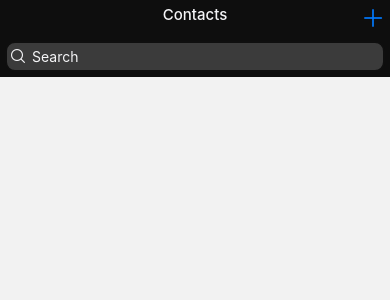
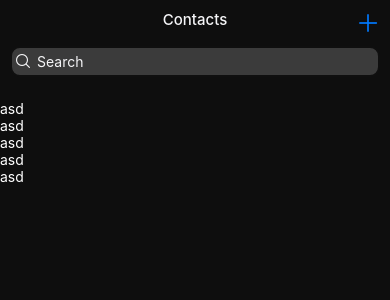
Before and after one commit to paulosteffenm/Contacts, a React Native app: screen /Contacts in a window 390 px wide. Shown: the top 300 px of the page. Built offline with nearby package versions, Linux system fonts and the light colour scheme.

Commit message:
feat: implements add new contact

```diff
--- /dev/null
+++ b/src/components/ContactItem.tsx
@@ -0,0 +1,11 @@
+import { View, Text } from 'react-native';
+
+const ContactItem = () => {
+  return (
+    <View>
+      <Text style={{ color: 'white' }}>asd</Text>
+    </View>
+  );
+};
+
+export default ContactItem;
--- a/src/components/ContactsHeader.tsx
+++ b/src/components/ContactsHeader.tsx
@@ -1,5 +1,4 @@
 import { Text, StyleSheet, View, TextInput, TouchableOpacity } from 'react-native';
-import { SafeAreaProvider, SafeAreaView } from 'react-native-safe-area-context';
 import { AntDesign } from '@expo/vector-icons';
 import { StackNavigationProp } from '@react-navigation/stack';
 import { useNavigation } from '@react-navigation/native';
@@ -15,8 +14,7 @@ const ContactsHeader = () => {
   };
 
   return (
-    <SafeAreaProvider>
-      <SafeAreaView style={styles.safeView}>
+    <View style={styles.safeView}>
       <View style={styles.contactsPlus}>
         <AntDesign name="plus" size={24} color="transparent" />
         <Text style={styles.contactsText}>Contacts</Text>
@@ -35,8 +33,7 @@ const ContactsHeader = () => {
           placeholder='Search'
         />
       </View>
-      </SafeAreaView>
-    </SafeAreaProvider>
+    </View>
   );
 };
 
@@ -44,9 +41,13 @@ export default ContactsHeader;
 
 const styles = StyleSheet.create({
   safeView: {
+    padding: 5,
     display: 'flex',
     flexDirection: 'column',
     backgroundColor: '#0E0E0E',
+    position: 'absolute',
+    zIndex: 10,
+    width: '100%'
   },
   contactsPlus: {
     padding: 5,
--- a/src/components/ManageContactHeader.tsx
+++ b/src/components/ManageContactHeader.tsx
@@ -1,6 +1,9 @@
 import { useNavigation } from '@react-navigation/native';
 import { StackNavigationProp } from '@react-navigation/stack';
 import { Text, StyleSheet, TouchableOpacity, View } from 'react-native';
+import { useDispatch, useSelector } from 'react-redux';
+import { addContact, IContactsState } from '../redux/reducers/contact.reducer';
+import { AppDispatch, RootState } from '../redux/store/store';
 import { RootStackParamList } from '../views/RootStackPrams';
 
 type authScreenProp = StackNavigationProp<RootStackParamList, 'ManageContact'>;
@@ -9,8 +12,17 @@ const ManageContactHeader = () => {
 
   const navigation = useNavigation<authScreenProp>();
 
+  const dispatch = useDispatch<AppDispatch>();
+
+  const { currentContact } = useSelector<RootState, IContactsState>((state) => state.contact);
+
   const handleBack = () => {
     navigation.navigate('Contacts');
+  };
+
+  const handleDone = () => {
+    dispatch(addContact());
+    handleBack();
   };
 
   return (
@@ -19,7 +31,10 @@ const ManageContactHeader = () => {
         <Text style={styles.navigateButtons}>Cancel</Text>
       </TouchableOpacity>
       <Text style={styles.contactsText}>Contacts</Text>
-      <Text style={styles.navigateButtons}>Done</Text>
+      <TouchableOpacity onPress={() => handleDone()}>
+        <Text style={styles.navigateButtons}>Done</Text>
+      </TouchableOpacity>
+
     </View>
   );
 };
@@ -34,7 +49,7 @@ const styles = StyleSheet.create({
     justifyContent: 'space-between',
     backgroundColor: '#0E0E0E',
     position: 'absolute',
-    zIndex:10,
+    zIndex: 10,
     width: '100%'
   },
   contactsText: {
--- a/src/redux/reducers/contact.reducer.ts
+++ b/src/redux/reducers/contact.reducer.ts
@@ -3,22 +3,29 @@ import { Contact } from '../../models/Contact';
 
 export interface IContactsState {
   contacts: Array<Contact>,
-  currentContact: Contact,
-  disableDone: boolean
+  currentContact: Contact
 }
 
 const initialState: IContactsState = {
-  contacts: [],
-  currentContact: new Contact(),
-  disableDone: true
+  contacts: [
+    new Contact({Id: '1'}),
+    new Contact({Id: '2'}),
+    new Contact({Id: '3'}),
+    new Contact({Id: '5'}),
+    new Contact({Id: '4'}),
+  ],
+  currentContact: new Contact()
 };
 
 export const contactSlice = createSlice({
   name: 'contact',
   initialState,
   reducers: {
-    addContact: (state, action: PayloadAction<Contact>): void => {
-      state.contacts = state.contacts.concat(action.payload);
+    addContact: (state): void => {
+      const newContact = new Contact({ ...state.currentContact });
+      state.currentContact = new Contact();
+      newContact.Id = new Date().toString();
+      state.contacts = state.contacts.concat(newContact);
     }
   },
 });
--- a/src/redux/store/store.ts
+++ b/src/redux/store/store.ts
@@ -5,6 +5,10 @@ export const store = configureStore({
   reducer: {
     contact: contactReducer,
   },
+  middleware: getDefaultMiddleware =>
+    getDefaultMiddleware({
+      serializableCheck: false,
+    }),
 });
 
 export type RootState = ReturnType<typeof store.getState>
--- a/src/views/Contacts/Contacts.tsx
+++ b/src/views/Contacts/Contacts.tsx
@@ -1,18 +1,39 @@
-import { FlatList } from 'react-native';
+import { FlatList, StyleSheet, SafeAreaView, Text } from 'react-native';
+import { SafeAreaProvider } from 'react-native-safe-area-context';
+import { useSelector } from 'react-redux';
+import ContactItem from '../../components/ContactItem';
 import ContactsHeader from '../../components/ContactsHeader';
+import { IContactsState } from '../../redux/reducers/contact.reducer';
+import { RootState } from '../../redux/store/store';
 
 const Contacts = () => {
+
+  const { contacts } = useSelector<RootState, IContactsState>((state) => state.contact);
+
+  console.log(contacts);
+
   return (
-    <>
-      <ContactsHeader />
-      {/* <FlatList
-        data={DATA}
-        renderItem={renderItem}
-        keyExtractor={item => item.id}
-
-      </FlatList> */}
-    </>
+    <SafeAreaProvider>
+      <SafeAreaView style={styles.safeView}>
+        <ContactsHeader />
+        <FlatList
+          style={{marginTop: 100}}
+          data={contacts}
+          renderItem={ContactItem}
+          keyExtractor={(item) => item.Id}
+        />
+      </SafeAreaView>
+    </SafeAreaProvider>
   );
 };
 
 export default Contacts;
+
+const styles = StyleSheet.create({
+  safeView: {
+    display: 'flex',
+    flexDirection: 'column',
+    backgroundColor: '#0E0E0E',
+    height: '100%'
+  }
+});
--- a/src/views/ManageContacts/ManageContact.tsx
+++ b/src/views/ManageContacts/ManageContact.tsx
@@ -9,8 +9,15 @@ const ManageContact = () => {
 
   const { currentContact } = useSelector<RootState, IContactsState>((state) => state.contact);
 
+  const handleChangeName = (name: string) => {
+    currentContact.UserName = name;
+  };
+
+  const handleChangePhone = (phone: string) => {
+    currentContact.Phone = +phone;
+  };
+
   return (
-    <>
     <SafeAreaProvider>
       <SafeAreaView style={styles.safeView}>
         <ManageContactHeader />
@@ -27,18 +34,19 @@ const ManageContact = () => {
               style={[styles.textInput, styles.textBorder]}
               placeholder='Name'
               value={currentContact.UserName}
+              onChangeText={(text) => handleChangeName(text)}
             />
             <TextInput
               style={styles.textInput}
               placeholder='Number'
               value={currentContact.Phone?.toString()}
+              onChangeText={(text) => handleChangePhone(text)}
               keyboardType="numeric"
             />
           </View>
         </View>
       </SafeAreaView>
     </SafeAreaProvider>
-    </>
   );
 };
 
```
Lines whose indentation alone changed are shown as unchanged.
